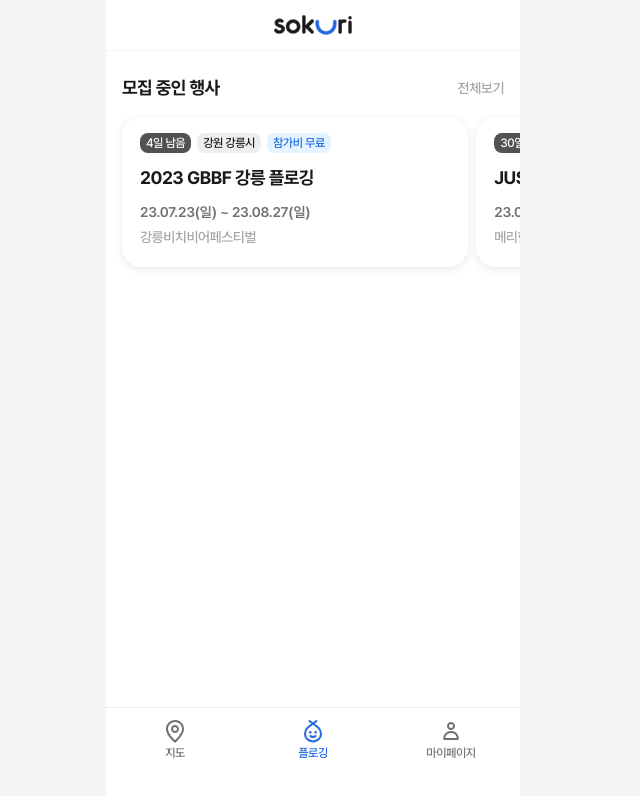
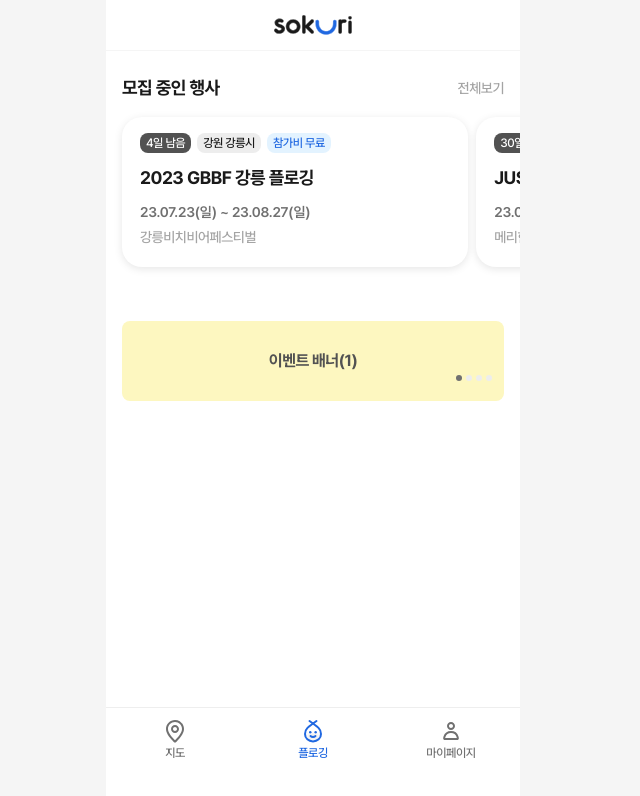
Before and after one commit to kimava/sokuri, a Next.js app: page /plogging in a window 1280 px wide. Shown: the top 796 px of the page, without its empty margins (327-967 px from the left). Built offline with nearby package versions, Linux system fonts and the light colour scheme.

Commit message:
:sparles: Add EventBanner section to plogging page

```diff
--- a/src/app/plogging/page.tsx
+++ b/src/app/plogging/page.tsx
@@ -1,9 +1,11 @@
+import EventBanner from '@/components/EventBanner';
 import EventPost from '@/components/EventPost';
 
 export default function PloggingPage() {
   return (
     <>
       <EventPost />
+      <EventBanner />
     </>
   );
 }
--- /dev/null
+++ b/src/components/EventBanner.tsx
@@ -0,0 +1,14 @@
+import React from 'react';
+import CarouselWithDots from './CarouselWithDots';
+import EventBannerSlider from './EventBannerSlider';
+
+export default function EventBanner() {
+  return (
+    <section className='relative'>
+      <CarouselWithDots
+        slides={<EventBannerSlider />}
+        options={{ loop: false, align: 'start' }}
+      />
+    </section>
+  );
+}
```
